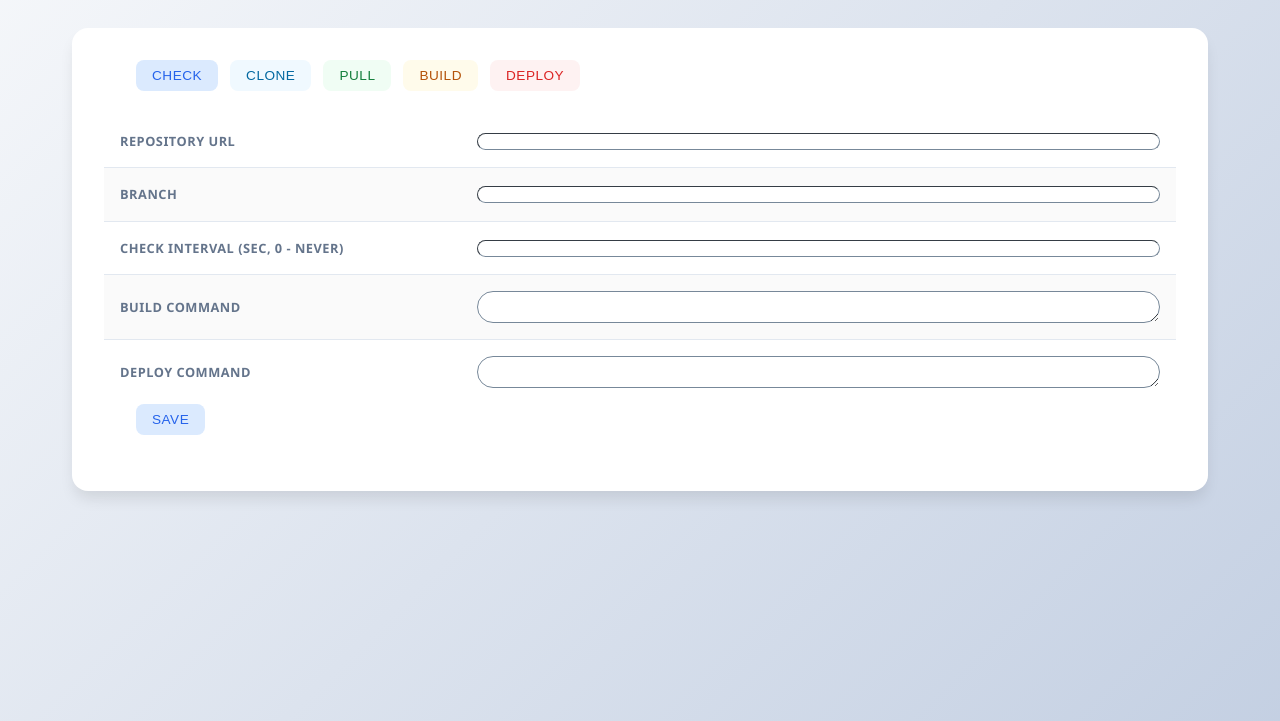
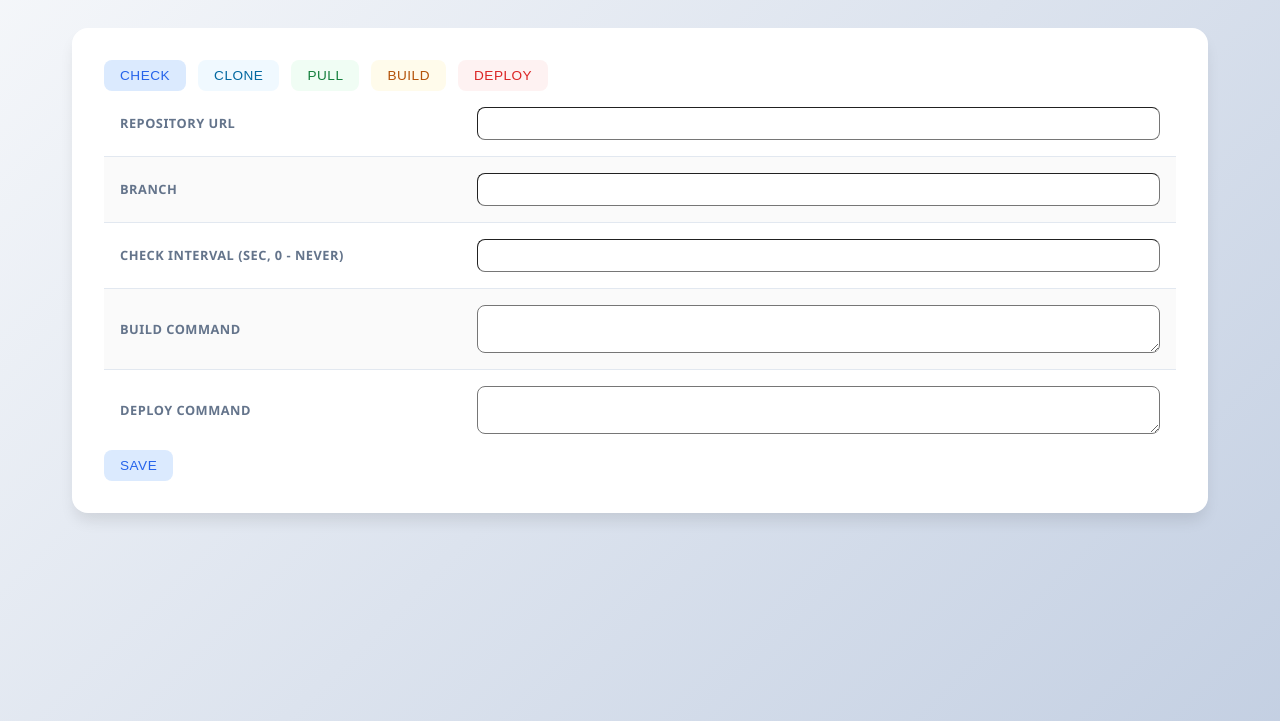
Before and after one commit to adamivangrgic/autodock, a FastAPI app: template templates/details.html in a window 1280 px wide. Shown: the part 36-757 px from the top of the page. Run offline with FastAPI, Linux system fonts and the light colour scheme; the template is opened without the code that fills it, so the values that code supplies are empty; parts of the project's set-up code (start-up, migrations or seed data) failed here and were passed over.

Commit message:
style fix

```diff
--- a/static/css/styles.css
+++ b/static/css/styles.css
@@ -70,6 +70,7 @@ body {
     overflow: hidden;
     padding: 2rem;
     margin-bottom: 2rem;
+    animation: fadeIn 0.5s ease forwards;
 }
 
 /* Rest of your existing CSS remains the same */
@@ -192,7 +193,6 @@ body {
 .button-row {
     display: flex;
     gap: 0.75rem;
-    padding: 0 2rem 1.5rem 2rem;
     flex-wrap: wrap;
 }
 
@@ -399,7 +399,7 @@ body {
 }
 
 input, textarea {
-    border-radius: 1rem;
-    border-color: lightslategray;
-    border-width: 1.5px;
+    border-radius: 8px;
+    border-width: 1px;
+    padding: 8px;
 }
```
